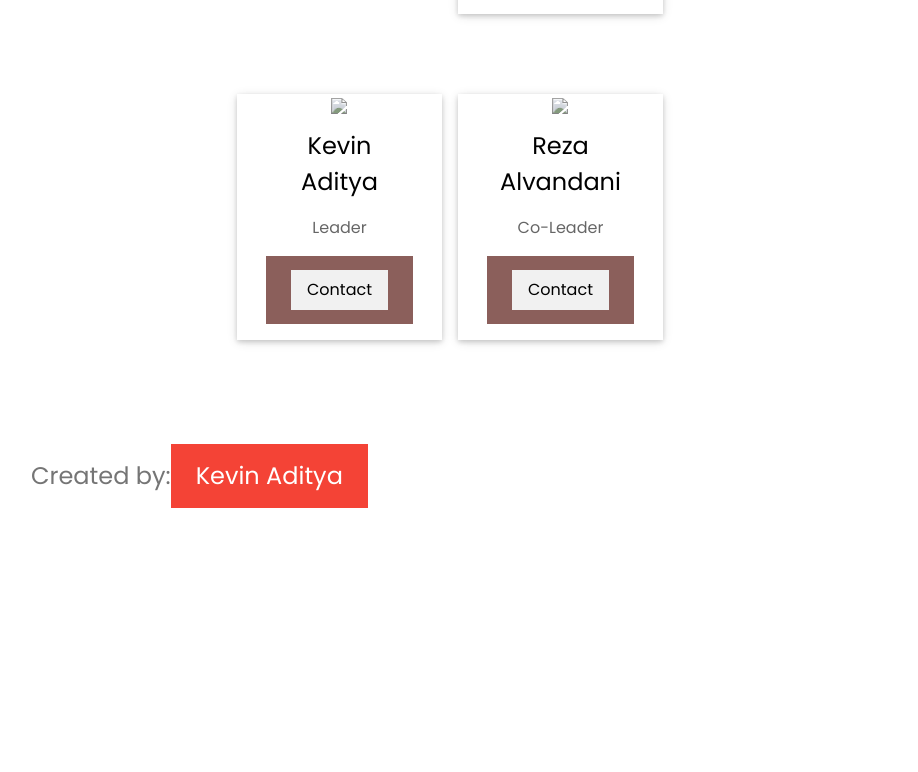
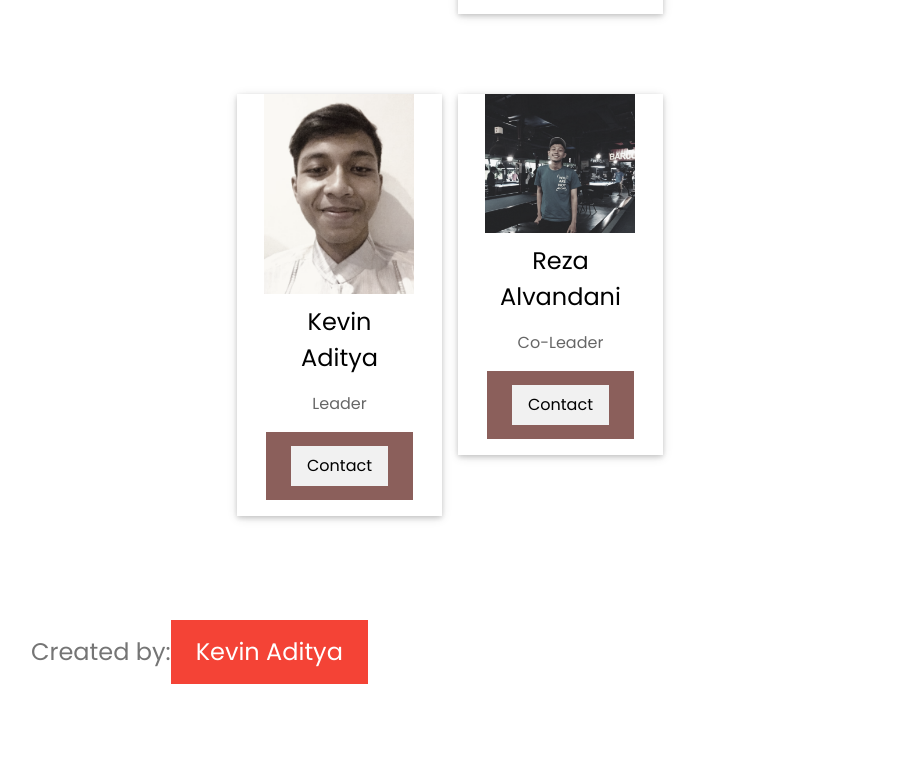
Before and after one commit to SMAKBO/tugas-labkom-2019-xi-3-alfred-nobel, a plain HTML site: page ourteam.html in a window 1280 px wide. Shown: the part 1060-1832 px from the top of the page, without its empty margins (119-1037 px from the left). Before the commit the page ends 1656 px from the top, so only its background shows below. Drawn offline with nearby package versions, Linux system fonts and the light colour scheme.

Commit message:
Update ourteam.html

```diff
--- a/ourteam.html
+++ b/ourteam.html
@@ -117,7 +117,7 @@ body {font-size:16px;}
     <div class="w3-col l3 m6 w3-margin-bottom">
       <div class="w3-card w3-center" >
         <div class="w3-container">
-          <img src="Kevin.jpg.jpg" style="width: 150px">
+          <img src="Kevin.jpg" style="width: 150px">
           <h3>Kevin <br>Aditya</h3>
           <p class="w3-opacity">Leader</p>
           <p><a href="https://cemerlang.github.io/"><button class="w3-button w3-light-grey w3-block">Contact</button></a></p>
@@ -127,7 +127,7 @@ body {font-size:16px;}
     <div class="w3-col l3 m6 w3-margin-bottom">
       <div class="w3-card w3-center">
         <div class="w3-container">
-          <img src="Reza.jpg" style="width: 150px ">
+          <img src="Reza.png" style="width: 150px ">
           <h3>Reza <br> Alvandani</h3>
           <p class="w3-opacity">Co-Leader</p>
           <p><a href="https://Rez aalvan63.github.io/"><button class="w3-button w3-light-grey w3-block"> Contact</button></a></p>
```
